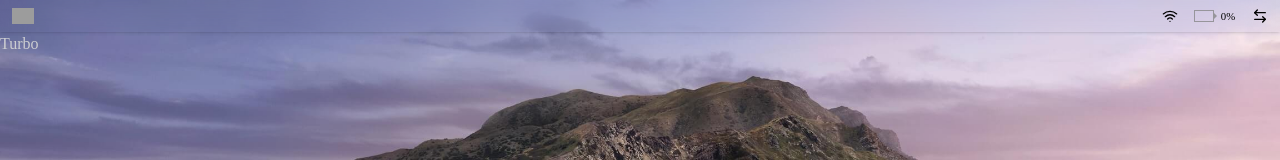
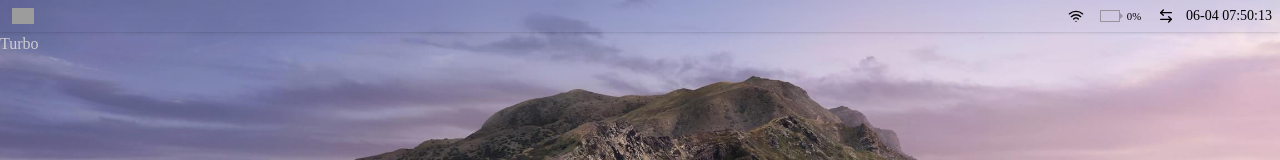
Before and after one commit to JinSooo/turbomac, a Next.js app in the folder web/: page / in a window 1280 px wide. Shown: the top 160 px of the page. Built offline with nearby package versions, Linux system fonts and the light colour scheme; grey boxes are pictures that could not be loaded.

Commit message:
feat(web): ✨ DateTimer模块
TopBar整体模块基本完成了

```diff
--- /dev/null
+++ b/web/components/topbar/DateTimer.tsx
@@ -0,0 +1,27 @@
+import { useEffect, useState } from 'react'
+import dayjs from 'dayjs'
+import { getFontColorByTheme } from '@/utils/theme'
+
+interface Props {
+	isDark: boolean
+}
+
+const DateTimer = ({ isDark }: Props) => {
+	const [date, setDate] = useState<string>('00-00 00:00:00')
+
+	useEffect(() => {
+		let timer: NodeJS.Timeout
+		const fn = () => {
+			setDate(dayjs(new Date()).format('MM-DD HH:mm:ss'))
+			timer = setTimeout(fn)
+		}
+		timer = setTimeout(fn)
+		return () => {
+			clearTimeout(timer)
+		}
+	})
+
+	return <div className={getFontColorByTheme(isDark)}>{date}</div>
+}
+
+export default DateTimer
--- a/web/components/topbar/Topbar.tsx
+++ b/web/components/topbar/Topbar.tsx
@@ -10,7 +10,8 @@ import { ArrowLeftRight, Wifi, WifiOff } from 'lucide-react'
 import Battery from './Battery'
 import { getColorByTheme, getFontColorByTheme } from '@/utils/theme'
 import ControlCenter from './controlCenter/ControlCenter'
-import { useMemo } from 'react'
+import { Suspense, useMemo } from 'react'
+import DateTimer from './DateTimer'
 
 /**
  * 顶部栏
@@ -45,7 +46,7 @@ const TopBar = () => {
 
 	return (
 		<div
-			className={`w-full h-8 px-2 top-0 z-50 text-sm backdrop-blur-lg shadow transition select-none flex justify-between font-medium ${styles.font}`}
+			className={`w-full h-8 px-2 top-0 z-50 text-sm backdrop-blur-xl shadow transition select-none flex justify-between font-medium ${styles.font}`}
 		>
 			{/* Apple Icon */}
 			<div
@@ -76,6 +77,7 @@ const TopBar = () => {
 					/>
 					{showControlCenter && <ControlCenter setMenuAway={setShowControlCenter} />}
 				</div>
+				<DateTimer isDark={isDark} />
 			</div>
 		</div>
 	)
--- a/web/components/topbar/controlCenter/ControlCenter.tsx
+++ b/web/components/topbar/controlCenter/ControlCenter.tsx
@@ -47,7 +47,7 @@ const ControlCenter = ({ setMenuAway }: Props) => {
 	return (
 		<div
 			ref={ref}
-			className={`absolute p-3 select-none rounded-[13px] w-80 h-72 top-7 -left-72 flex flex-col shadow ${styles.bgColor}`}
+			className={`absolute p-3 select-none rounded-[13px] w-80 h-72 top-7 -left-44 flex flex-col shadow ${styles.bgColor}`}
 		>
 			<div className="flex w-full">
 				{/* SmallItem */}
--- a/web/components/topbar/controlCenter/mode/ThemeMode.tsx
+++ b/web/components/topbar/controlCenter/mode/ThemeMode.tsx
@@ -11,7 +11,15 @@ interface Props {
 }
 
 const ThemeMode = ({ isDark, val, setVal }: Props) => (
-	<ModeItem title="Eye Mode" isDark={isDark} val={val} setVal={setVal} Icon={val ? <Moon size={16} /> : <Sun size={16} />} />
+	<ModeItem
+		// TODO：title改变会导致窗口关闭，失效，目前先改变为静态的
+		// title={isDark ? 'Dark Mode' : 'Light Mode'}
+		title={'Theme Mode'}
+		isDark={isDark}
+		val={val}
+		setVal={setVal}
+		Icon={val ? <Moon size={16} /> : <Sun size={16} />}
+	/>
 )
 
 export default ThemeMode
--- a/web/package.json
+++ b/web/package.json
@@ -14,6 +14,7 @@
     "ahooks": "^3.7.7",
     "autoprefixer": "10.4.14",
     "daisyui": "^3.0.2",
+    "dayjs": "^1.11.8",
     "eslint": "8.42.0",
     "eslint-config-next": "13.4.4",
     "framer-motion": "^10.12.16",
```
Also changed, not shown: 2 other files (tests, documents, lock files or other folders).
